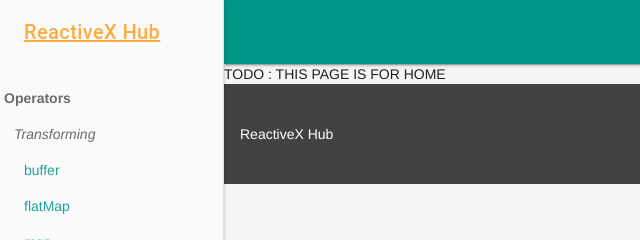
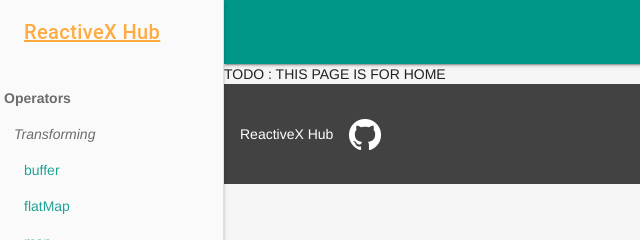
Before and after one commit to msqaddura/ReactiveXHub, a website with bundled scripts: page index.html in a window 1280 px wide. Shown: the top 240 px of the page, 16-656 px from the left. Built offline with nearby package versions, Linux system fonts and the light colour scheme.

Commit message:
:smoking:

```diff
--- a/index.html
+++ b/index.html
@@ -54,7 +54,7 @@
                 <div class="mdl-mini-footer__left-section">
                     <div class="mdl-logo">ReactiveX Hub</div>
                     <ul class="mdl-mini-footer__link-list">
-                        <li><a href="#"></a></li>
+                        <li><a href="https://github.com/msqaddura/ReactiveXHub" target="_blank"><img src="GitHub-Mark-Light-32px.png" /></a></li>
                         <li><a href="#"></a></li>
                     </ul>
                 </div>
```
Also changed, not shown: GitHub-Mark-Light-32px.png (added).
